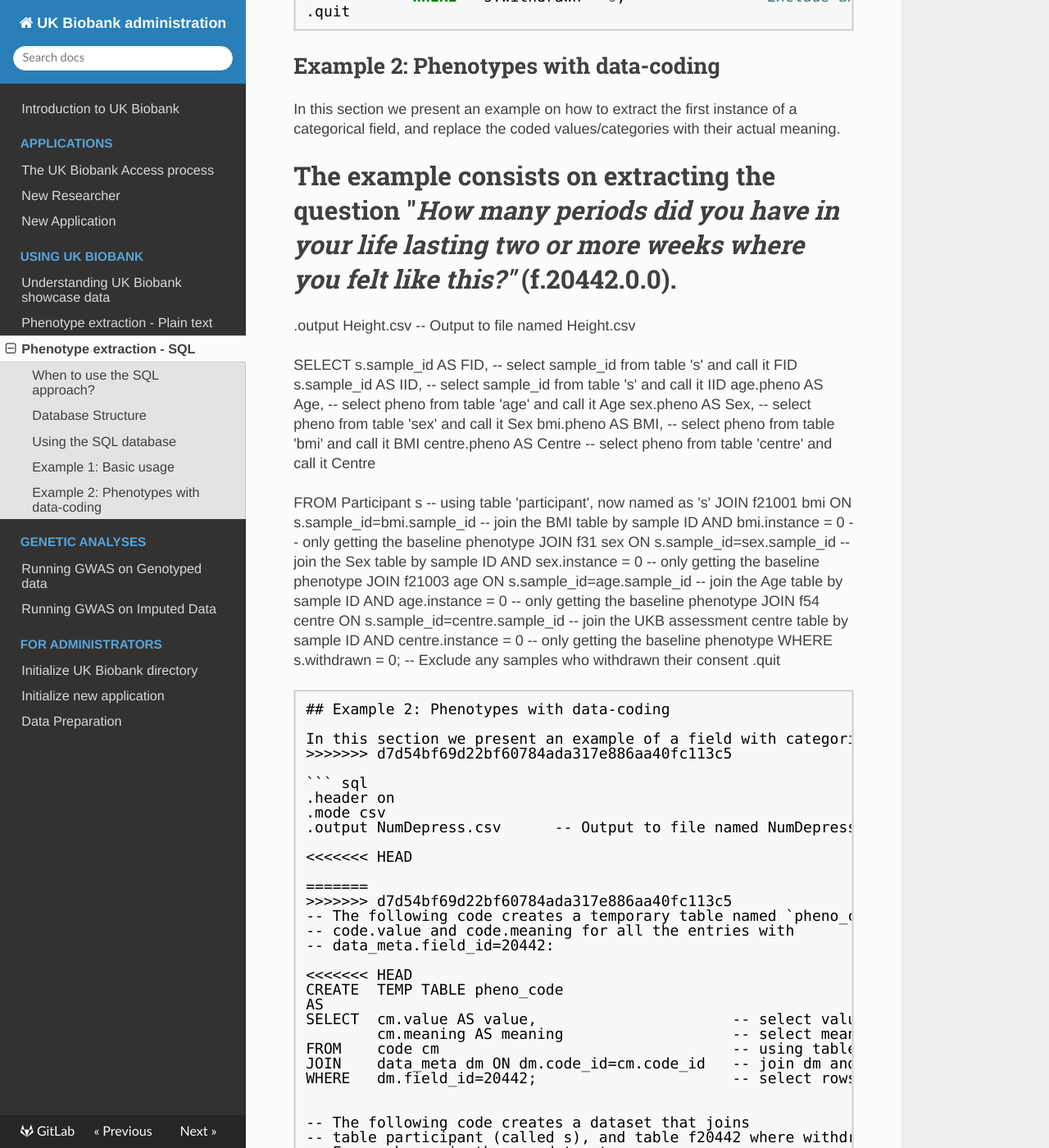
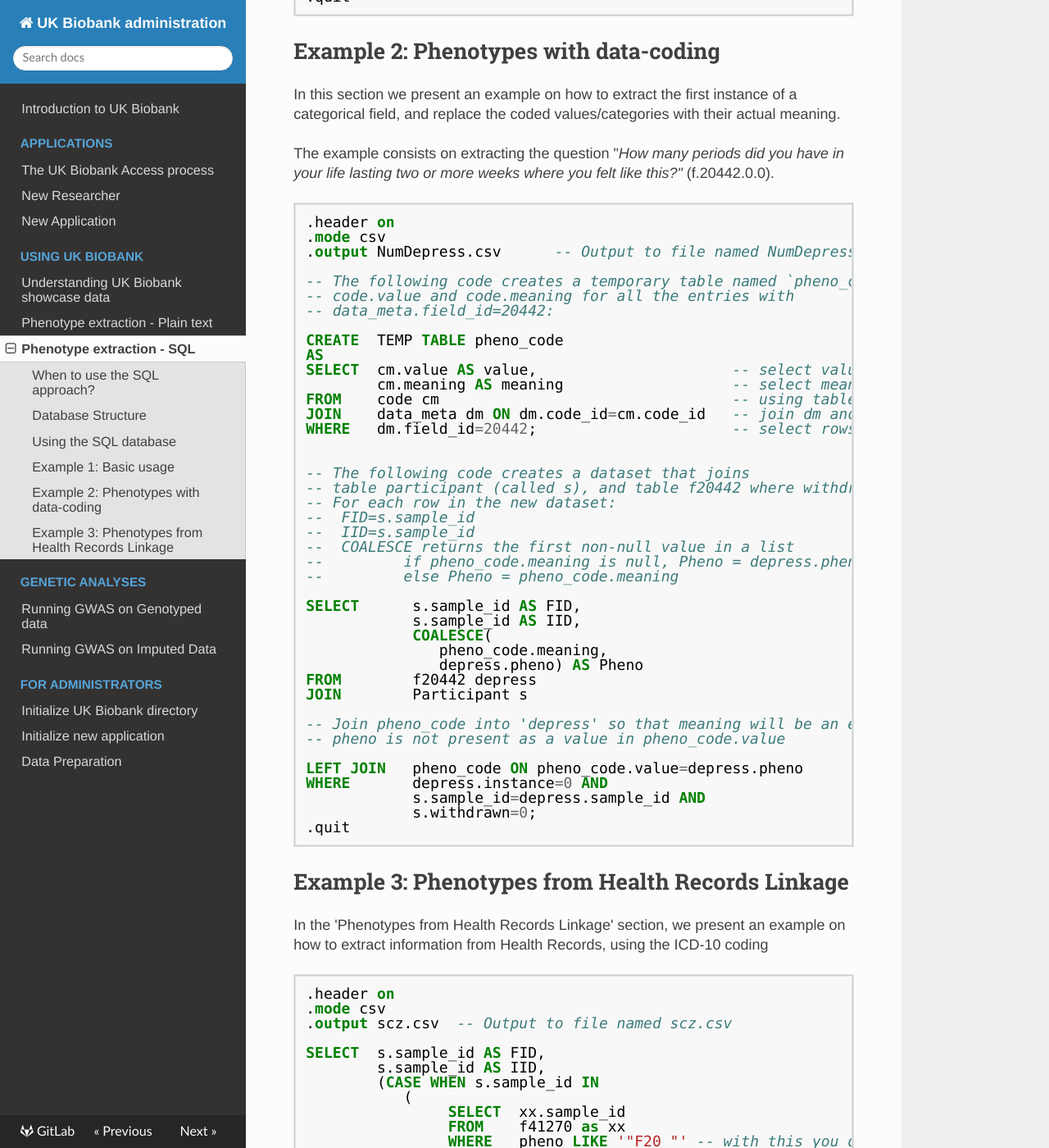
Before and after one commit to garethmarkel/ukb-administration, an MkDocs documentation site: the page built from docs/pheno/understand_sql.md, in a window 1280 px wide and 1400 px high, scrolled down 3838 px. Shown: the whole window at 82% size. Built offline with MkDocs 1.6.1, drawn with Linux system fonts in a browser that asks for light colours; comment, search, counter and statistics services are not loaded; some of the changed text lies outside the part shown.

Commit message:
[Fix] Fix merge conflict in code

````diff
--- a/docs/pheno/understand_sql.md
+++ b/docs/pheno/understand_sql.md
@@ -226,7 +226,6 @@ In the 'Basic usage' section, we present an example on how to extract the first
 ``` sql
 .header on
 .mode csv
-<<<<<<< HEAD
 .output Height.csv              -- Output to file named Height.csv
 
 SELECT  s.sample_id AS FID,     -- select sample_id from table 's' and call it FID
@@ -259,52 +258,16 @@ FROM    Participant s                            -- using table 'participant', n
 In this section we present an example on how to extract the first instance of a categorical field, and replace the coded values/categories with their actual meaning.
 
 The example consists on extracting the question "*How many periods did you have in your life lasting two or more weeks where you felt like this?"* (f.20442.0.0).
-=======
-.output Height.csv 	-- Output to file named Height.csv
-
-SELECT  s.sample_id AS FID, 	-- select sample_id from table 's' and call it FID
-        s.sample_id AS IID, 	-- select sample_id from table 's' and call it IID
-        age.pheno AS Age, 		-- select pheno from table 'age' and call it Age
-        sex.pheno AS Sex, 		-- select pheno from table 'sex' and call it Sex
-        bmi.pheno AS BMI, 		-- select pheno from table 'bmi' and call it BMI
-        centre.pheno AS Centre 	-- select pheno from table 'centre' and call it Centre
-
-FROM    Participant s 		 	-- using table 'participant', now named as 's'
-        JOIN    f21001 bmi ON
-                s.sample_id=bmi.sample_id   -- join the BMI table by sample ID
-                AND bmi.instance = 0        -- only getting the baseline phenotype
-        JOIN    f31 sex ON
-                s.sample_id=sex.sample_id   -- join the Sex table by sample ID
-                AND sex.instance = 0        -- only getting the baseline phenotype
-        JOIN    f21003 age ON
-                s.sample_id=age.sample_id   -- join the Age table by sample ID
-                AND age.instance = 0        -- only getting the baseline phenotype
-        JOIN    f54 centre ON
-                s.sample_id=centre.sample_id -- join the UKB assessment centre table by sample ID
-                AND centre.instance = 0      -- only getting the baseline phenotype
-         WHERE   s.withdrawn = 0;             -- Exclude any samples who withdrawn their consent
-.quit
-```
-
-## Example 2: Phenotypes with data-coding
-
-In this section we present an example of a field with categorical values encoded by UK Biobank.
->>>>>>> d7d54bf69d22bf60784ada317e886aa40fc113c5
 
 ``` sql
 .header on
 .mode csv
 .output NumDepress.csv 		-- Output to file named NumDepress.csv
 
-<<<<<<< HEAD
-
-=======
->>>>>>> d7d54bf69d22bf60784ada317e886aa40fc113c5
 -- The following code creates a temporary table named `pheno_code` containing
 -- code.value and code.meaning for all the entries with
 -- data_meta.field_id=20442:
 
-<<<<<<< HEAD
 CREATE  TEMP TABLE pheno_code
 AS
 SELECT	cm.value AS value,                      -- select value from table 'cm' and call it value
@@ -322,29 +285,10 @@ WHERE   dm.field_id=20442;                      -- select rows with field_id 204
 --	COALESCE returns the first non-null value in a list
 --         if pheno_code.meaning is null, Pheno = depress.pheno,
 --         else Pheno = pheno_code.meaning
-=======
-CREATE TEMP TABLE pheno_code
-AS
-SELECT	cm.value AS value,	    -- select value from table 'cm' and call it value
-        cm.meaning AS meaning	-- select meaning from table 'cm' and call it meaning
-FROM    code cm		            -- using table 'code', now named as cm
-JOIN    data_meta dm ON
-        dm.coding=cm.code_id
-WHERE   dm.field_id=20442;
-
--- The following code creates a dataset that joins
--- table participant (called s), and table f20442 where withdrawn=0 & instance=0
--- for each row in the new dataset:
---		FID=s.sample_id
---		IID=s.sample_id
---		if Meaning isn't null, use meaning as phenotype,
---		else Pheno = f20442.pheno
->>>>>>> d7d54bf69d22bf60784ada317e886aa40fc113c5
 
 SELECT      s.sample_id AS FID,
             s.sample_id AS IID,
             COALESCE(
-<<<<<<< HEAD
                pheno_code.meaning,
                depress.pheno) AS Pheno
 FROM        f20442 depress
@@ -357,59 +301,25 @@ LEFT JOIN   pheno_code ON pheno_code.value=depress.pheno
 WHERE       depress.instance=0 AND
             s.sample_id=depress.sample_id AND
             s.withdrawn=0;
-=======
-                pheno_code.meaning,
-                depress.pheno) AS Pheno -- use first non-null / empty item as phenotype
-FROM        f20442 depress
-JOIN        Participant s
-
--- Join pheno_code into depress, meaning will be an empty string if
--- the phenotype is not presented as a value in pheno_code (LEFT JOIN)
-
-LEFT JOIN   pheno_code ON
-            pheno_code.value=depress.pheno
-WHERE       depress.instance=0 AND
-            s.sample_id = depress.sample_id AND
-            s.withdrawn = 0;
->>>>>>> d7d54bf69d22bf60784ada317e886aa40fc113c5
 .quit
 ```
+
+
 
 ## Example 3: Phenotypes from Health Records Linkage
 
 
 In the 'Phenotypes from Health Records Linkage' section, we present an example on how to extract information from Health Records, using the ICD-10 coding
 
-<<<<<<< HEAD
 ``` sql
 .header on
 .mode csv
 .output scz.csv  -- Output to file named scz.csv
-=======
-
-```sql
-.header on
-.mode csv
--- Output to file named scz.csv
-.output scz.csv
->>>>>>> d7d54bf69d22bf60784ada317e886aa40fc113c5
 
 SELECT  s.sample_id AS FID,
         s.sample_id AS IID,
         (CASE WHEN s.sample_id IN
-<<<<<<< HEAD
-                   (
-                    SELECT  xx.sample_id
-                    FROM    f41270 as xx
-                    WHERE   pheno LIKE '"F20_"' AND -- select only those with diagnosis F20*
-                            instance=0 AND
-                            s.sample_id=xx.sample_id
-                   )
-         THEN 1             -- samples found in scz table are cases (1)
-         ELSE 0
-         END) AS Pheno
-=======
-            (
+           (
                 SELECT  xx.sample_id
                 FROM    f41270 as xx
                 WHERE   pheno LIKE '"F20_"' -- with this you dont need to creat a SCZ table
@@ -419,7 +329,7 @@ SELECT  s.sample_id AS FID,
             THEN 1          -- samples found in scz table are cases (1)
             ELSE 0
         END) AS Pheno
->>>>>>> d7d54bf69d22bf60784ada317e886aa40fc113c5
+
 FROM    Participant s
 WHERE   s.withdrawn= 0;     -- Exclude any samples who withdrawn their consent
 .quit
````
